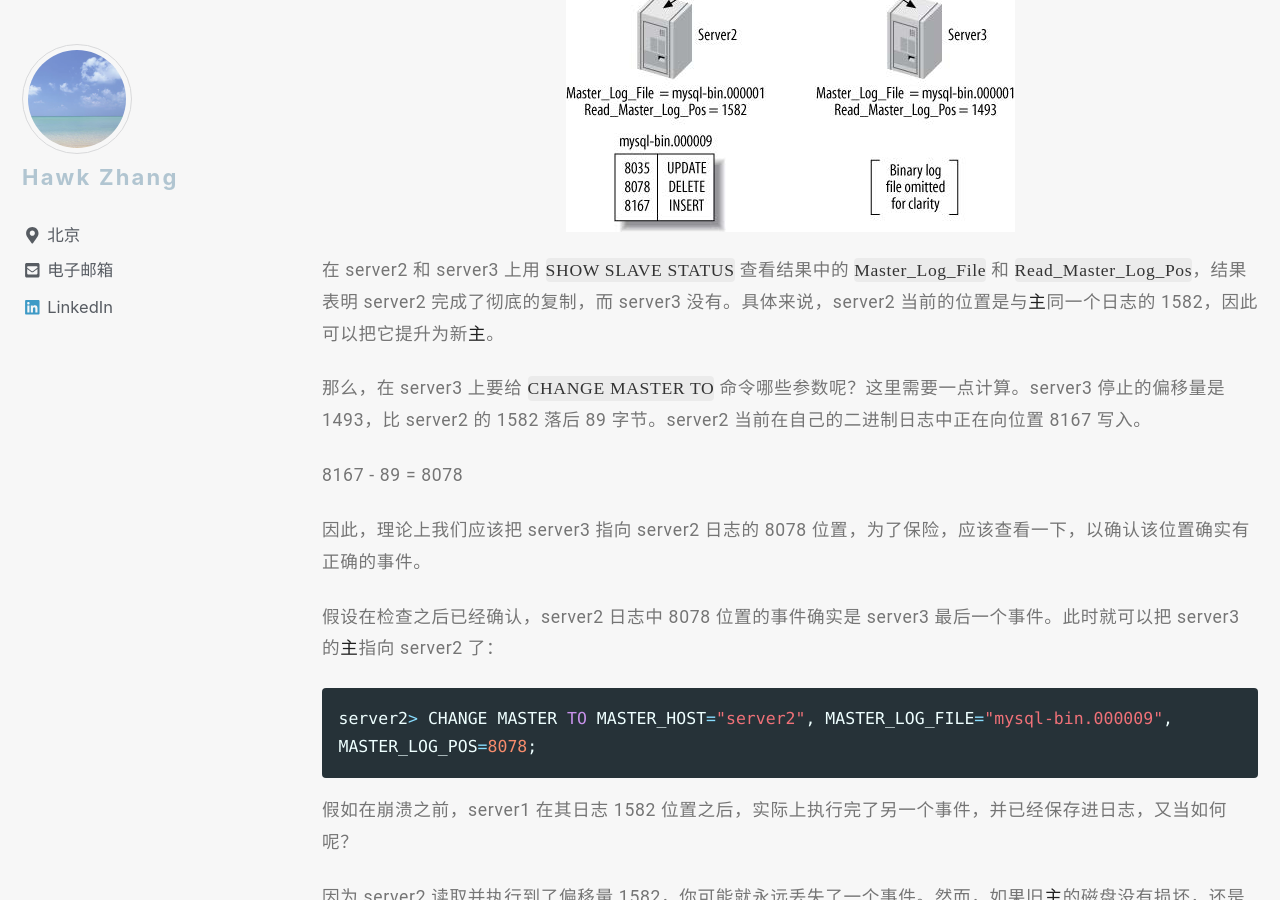
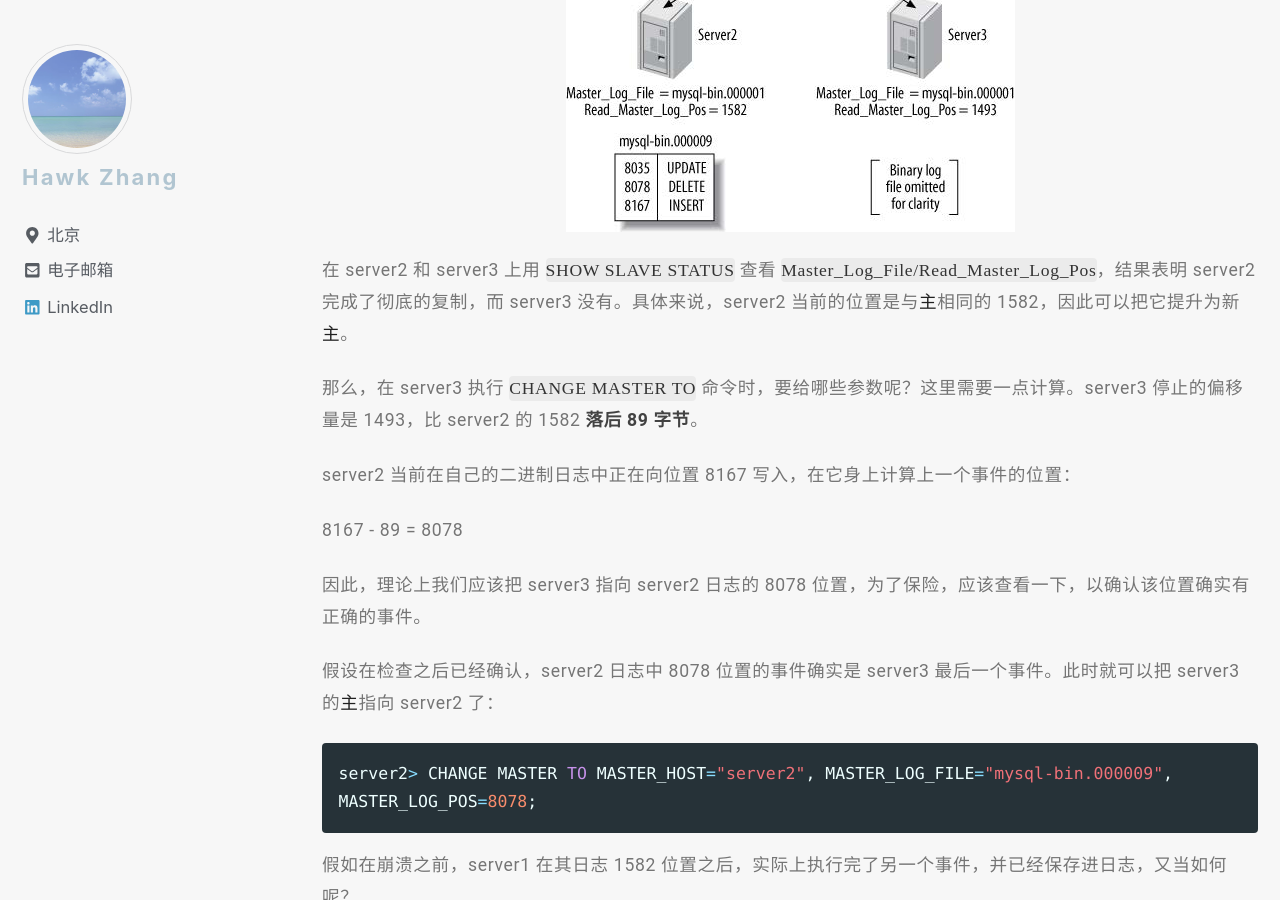
Before and after one commit to narru888/linotes_note, a Jekyll site: the page built from _posts/mysql/2016-03-01-repl.management.md, in a window 1280 px wide and 900 px high, scrolled down 11135 px. Built offline with Jekyll 4.4.1, drawn with Linux system fonts in a browser that asks for light colours; nearby versions of some CDN libraries; a script that is not in the unit is left out; some of the changed text lies outside the part shown.

Commit message:
update on 2018-08-17 17:20:01 CST

```diff
--- a/_posts/mysql/2016-03-01-repl.management.md
+++ b/_posts/mysql/2016-03-01-repl.management.md
@@ -325,9 +325,11 @@ $ pt-table-checksum --replicate=test.checksum <master_host>
 
 ![image-center](/assets/images/mysql.repl.example.jpg){: .align-center}
 
-在 server2 和 server3 上用 `SHOW SLAVE STATUS` 查看结果中的 `Master_Log_File` 和 `Read_Master_Log_Pos`，结果表明 server2 完成了彻底的复制，而 server3 没有。具体来说，server2 当前的位置是与*主*同一个日志的 1582，因此可以把它提升为新*主*。
+在 server2 和 server3 上用 `SHOW SLAVE STATUS` 查看 `Master_Log_File/Read_Master_Log_Pos`，结果表明 server2 完成了彻底的复制，而 server3 没有。具体来说，server2 当前的位置是与*主*相同的 1582，因此可以把它提升为新*主*。
 
-那么，在 server3 上要给 `CHANGE MASTER TO` 命令哪些参数呢？这里需要一点计算。server3 停止的偏移量是 1493，比 server2 的 1582 落后 89 字节。server2 当前在自己的二进制日志中正在向位置 8167 写入。
+那么，在 server3 执行 `CHANGE MASTER TO` 命令时，要给哪些参数呢？这里需要一点计算。server3 停止的偏移量是 1493，比 server2 的 1582 **落后 89 字节**。
+
+server2 当前在自己的二进制日志中正在向位置 8167 写入，在它身上计算上一个事件的位置：
 
 8167 - 89 = 8078
 
```
Also changed, not shown: other parts of _posts/mysql/2016-03-01-repl.management.md (+1 -1 lines).
